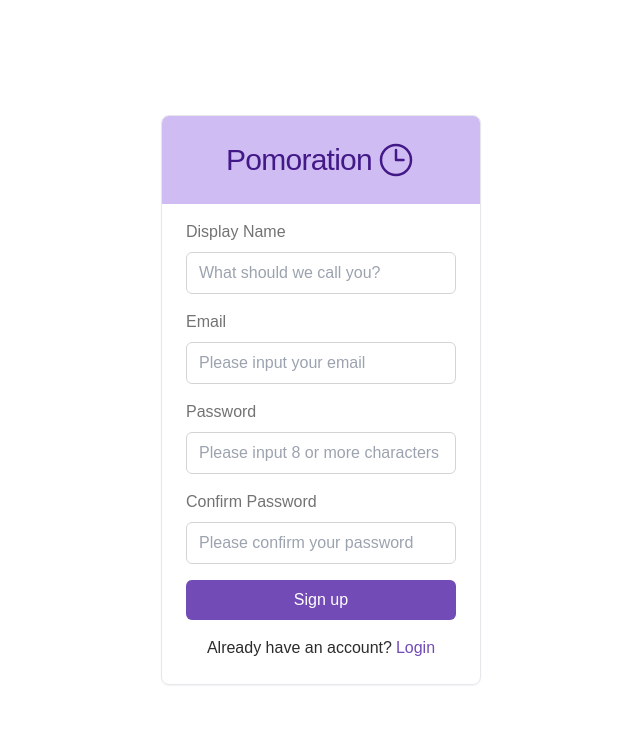
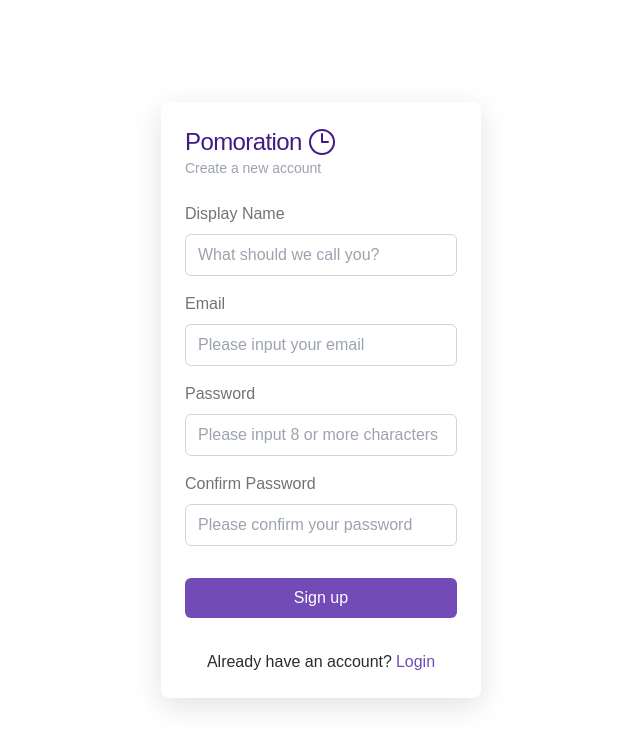
Before and after one commit to peeranat-dan/pomoration, a React (Vite) app: page /signup in a window 1280 px wide. Shown: the top 748 px of the page, without its empty margins (319-959 px from the left). Built offline with nearby package versions, Linux system fonts and the light colour scheme; no server answers; a web font is replaced by a local one.

Commit message:
💄 update login and signup card

```diff
--- a/src/components/card/card/Card.tsx
+++ b/src/components/card/card/Card.tsx
@@ -6,7 +6,10 @@ const Card = forwardRef<HTMLDivElement, React.HTMLAttributes<HTMLDivElement>>(
   ({ className, ...props }, ref) => {
     return (
       <div
-        className={cn('overflow-hidden rounded-lg border text-black shadow-sm', className)}
+        className={cn(
+          'overflow-hidden rounded-lg border bg-card-background-light text-black shadow-sm dark:bg-card-background-dark',
+          className,
+        )}
         ref={ref}
         {...props}
       />
--- a/src/components/form/input/Input.tsx
+++ b/src/components/form/input/Input.tsx
@@ -12,12 +12,12 @@ const Input = forwardRef<HTMLInputElement, InputProps>(
   ({ error, className, label, ...props }, ref) => {
     return (
       <div className='space-y-2'>
-        <label htmlFor={props.id} className='text-neutral-500 dark:text-neutral-400'>
+        <label htmlFor={props.id} className='text-neutral-500 dark:text-input-text-dark'>
           {label}
         </label>
         <input
           className={cn(
-            'w-full rounded-md border px-3 py-2 outline-none focus:border-transparent focus:ring-2 focus:ring-primary-500 dark:bg-slate-200',
+            'w-full rounded-md border border-input-border-light px-3 py-2 outline-none focus:border-transparent focus:ring-2 focus:ring-primary-500 dark:border-input-border-dark dark:bg-input-background-dark dark:text-input-text-dark',
             error ? 'border-red-500' : 'border-neutral-300',
             className,
           )}
--- a/src/containers/form-card-header/FormCardHeader.tsx
+++ b/src/containers/form-card-header/FormCardHeader.tsx
@@ -1,21 +1,24 @@
 import { ClockIcon } from '@heroicons/react/24/outline';
 import { useNavigate } from 'react-router-dom';
 
-import { CardHeader, CardTitle } from '@/components/card';
+import { CardDescription, CardHeader, CardTitle } from '@/components/card';
 
 const FormCardHeader = () => {
   const navigate = useNavigate();
   return (
-    <CardHeader className='bg-primary-100'>
+    <CardHeader className='space-y-0'>
       <div
-        className='mx-auto flex w-fit cursor-pointer select-none items-center justify-center gap-1 text-center duration-100'
+        className='flex w-fit cursor-pointer select-none items-center gap-1 text-center duration-100'
         onClick={() => navigate('/')}
       >
-        <CardTitle className='text-3xl font-medium text-primary-700 dark:text-primary-700'>
+        <CardTitle className='text-2xl font-normal text-primary-700 dark:text-white'>
           Pomoration
         </CardTitle>
-        <ClockIcon className='h-10 w-10 text-primary-700' />
+        <ClockIcon className='h-10 w-10 text-primary-700 dark:text-primary-200' />
       </div>
+      <CardDescription className='mt-0 text-gray-400 dark:text-gray-500'>
+        Please login to continue
+      </CardDescription>
     </CardHeader>
   );
 };
--- a/src/pages/login/Login.tsx
+++ b/src/pages/login/Login.tsx
@@ -1,9 +1,9 @@
 import { useEffect } from 'react';
 
+import { ClockIcon } from '@heroicons/react/24/outline';
 import { useNavigate } from 'react-router-dom';
 
-import { Card, CardContent } from '@/components/card';
-import FormCardHeader from '@/containers/form-card-header';
+import { Card, CardContent, CardDescription, CardHeader, CardTitle } from '@/components/card';
 import { useAuthContext } from '@/providers/auth/AuthProvider';
 
 import LoginForm from './components/login-form/LoginForm';
@@ -19,16 +19,29 @@ const Login = () => {
   }, [isLoggedIn]);
   return (
     <div className='mx-auto w-full max-w-md space-y-4 px-4 sm:px-0 md:w-1/3 xl:w-1/4'>
-      <Card className='space-y-4 border dark:border-gray-400'>
-        <FormCardHeader />
-        <CardContent className='space-y-4'>
+      <Card className='border-none shadow-[0_8px_30px_rgb(0,0,0,0.12)] dark:shadow-[0_0_16px_1px_#8662C7]'>
+        <CardHeader className='space-y-0'>
+          <div
+            className='flex w-fit cursor-pointer select-none items-center gap-1 text-center duration-100'
+            onClick={() => navigate('/')}
+          >
+            <CardTitle className='text-2xl font-normal text-primary-700 dark:text-white'>
+              Pomoration
+            </CardTitle>
+            <ClockIcon className='h-8 w-8 text-primary-700 dark:text-primary-200' />
+          </div>
+          <CardDescription className='mt-0 text-gray-400 dark:text-gray-400'>
+            Please login to continue
+          </CardDescription>
+        </CardHeader>
+        <CardContent className='space-y-8'>
           <LoginForm />
           <div className='text-center'>
             <p>
               Don&apos;t have an account?
               <a
                 href='/signup'
-                className='ml-1 cursor-pointer text-primary duration-200 hover:underline'
+                className='ml-1 cursor-pointer text-primary duration-200 hover:underline dark:text-primary-200'
               >{`Sign up`}</a>
             </p>
           </div>
--- a/src/pages/login/components/login-form/LoginForm.tsx
+++ b/src/pages/login/components/login-form/LoginForm.tsx
@@ -48,7 +48,7 @@ const LoginForm = () => {
             {...register('password')}
             error={errors.password?.message}
           />
-          <Button disabled={loading} type='submit'>
+          <Button disabled={loading} type='submit' className='mt-4'>
             Login
           </Button>
         </div>
--- a/src/pages/signup/Signup.tsx
+++ b/src/pages/signup/Signup.tsx
@@ -1,9 +1,9 @@
 import { useEffect } from 'react';
 
+import { ClockIcon } from '@heroicons/react/24/outline';
 import { useNavigate } from 'react-router-dom';
 
-import { Card, CardContent } from '@/components/card';
-import FormCardHeader from '@/containers/form-card-header';
+import { Card, CardContent, CardDescription, CardHeader, CardTitle } from '@/components/card';
 import { useAuthContext } from '@/providers/auth/AuthProvider';
 
 import SignupForm from './components/signup-form';
@@ -19,16 +19,29 @@ const Signup = () => {
   }, [isLoggedIn]);
   return (
     <div className='mx-auto w-full max-w-md space-y-4 px-4 sm:px-0 md:w-1/3 xl:w-1/4'>
-      <Card className='space-y-4 border dark:border-gray-400'>
-        <FormCardHeader />
-        <CardContent className='space-y-4'>
+      <Card className='border-none shadow-[0_8px_30px_rgb(0,0,0,0.12)] dark:shadow-[0_0_16px_1px_#8662C7]'>
+        <CardHeader className='space-y-0'>
+          <div
+            className='flex w-fit cursor-pointer select-none items-center gap-1 text-center duration-100'
+            onClick={() => navigate('/')}
+          >
+            <CardTitle className='text-2xl font-normal text-primary-700 dark:text-white'>
+              Pomoration
+            </CardTitle>
+            <ClockIcon className='h-8 w-8 text-primary-700 dark:text-primary-200' />
+          </div>
+          <CardDescription className='mt-0 text-gray-400 dark:text-gray-400'>
+            Create a new account
+          </CardDescription>
+        </CardHeader>
+        <CardContent className='space-y-8'>
           <SignupForm />
           <div className='text-center'>
             <p>
               Already have an account?
               <a
                 href='/login'
-                className='ml-1 cursor-pointer text-primary duration-200 hover:underline'
+                className='ml-1 cursor-pointer text-primary duration-200 hover:underline dark:text-primary-200'
               >{`Login`}</a>
             </p>
           </div>
--- a/src/pages/signup/components/signup-form/SignupForm.tsx
+++ b/src/pages/signup/components/signup-form/SignupForm.tsx
@@ -68,7 +68,7 @@ const SignupForm = () => {
             {...register('confirmPassword')}
             error={errors.confirmPassword?.message}
           />
-          <Button disabled={loading} type='submit'>
+          <Button disabled={loading} type='submit' className='mt-4'>
             Sign up
           </Button>
         </div>
--- a/tailwind.config.js
+++ b/tailwind.config.js
@@ -18,7 +18,25 @@ export default {
         'bg-dark': '#2c2c2c',
         // Card
         card: {
+          background: {
+            light: '#fff',
+            dark: '#222123',
+          },
           description: '#64748b',
+        },
+        input: {
+          text: {
+            light: '',
+            dark: '#727172',
+          },
+          background: {
+            light: '#fff',
+            dark: '#1E1D1E',
+          },
+          border: {
+            light: '#e2e8f0',
+            dark: '#373537',
+          },
         },
         // Primary
         primary: {
```
